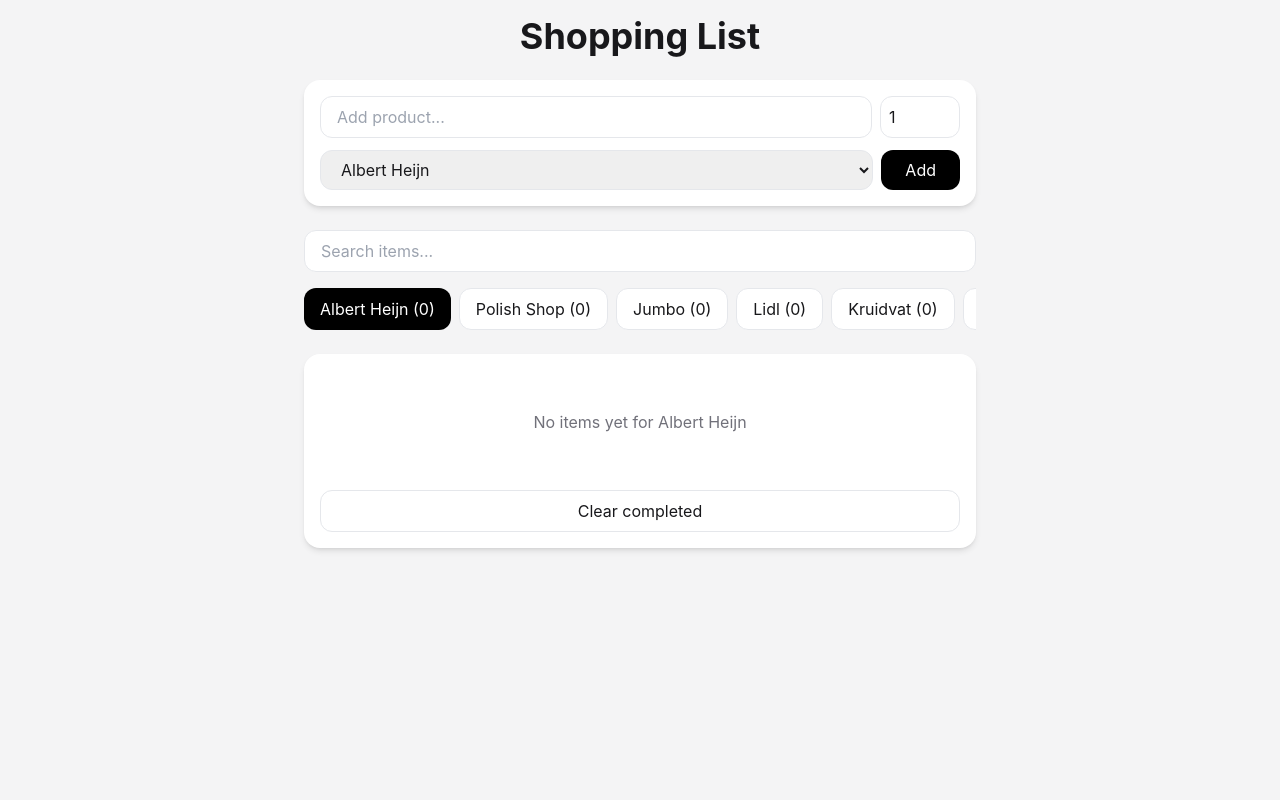
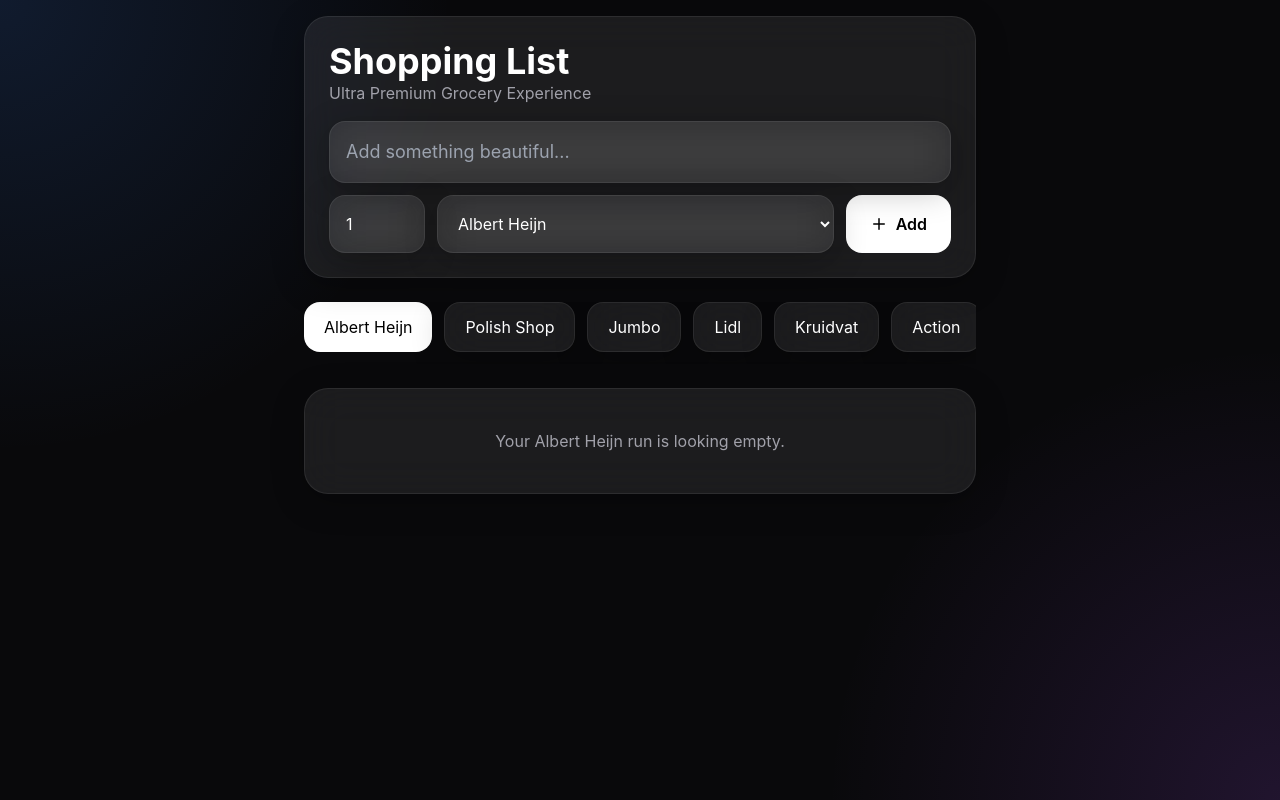
Before and after one commit to lucianpopa18/shopping-list-app, a React (Vite) app: page / in a window 1280 px wide. Built offline with nearby package versions, Linux system fonts and the light colour scheme.

Commit message:
Update: shopping-list-ultra-premium version

```diff
--- a/src/App.jsx
+++ b/src/App.jsx
@@ -1,6 +1,7 @@
 
-import { useEffect, useState } from 'react'
-import { Trash2, Pencil } from 'lucide-react'
+import { useState, useEffect } from 'react'
+import { motion } from 'framer-motion'
+import { Plus, Trash2, Check } from 'lucide-react'
 
 const stores = [
   'Albert Heijn',
@@ -8,204 +9,177 @@ const stores = [
   'Jumbo',
   'Lidl',
   'Kruidvat',
-  'Action',
+  'Action'
 ]
-
-const defaultData = Object.fromEntries(stores.map(store => [store, []]))
 
 export default function App() {
   const [lists, setLists] = useState(() => {
-    const saved = localStorage.getItem('shopping-list-data')
-    return saved ? JSON.parse(saved) : defaultData
+    return JSON.parse(localStorage.getItem('premium-shopping')) || {}
   })
 
-  const [product, setProduct] = useState('')
-  const [quantity, setQuantity] = useState(1)
+  const [item, setItem] = useState('')
+  const [qty, setQty] = useState(1)
   const [store, setStore] = useState(stores[0])
   const [activeStore, setActiveStore] = useState(stores[0])
-  const [search, setSearch] = useState('')
 
   useEffect(() => {
-    localStorage.setItem('shopping-list-data', JSON.stringify(lists))
+    localStorage.setItem('premium-shopping', JSON.stringify(lists))
   }, [lists])
 
   const addItem = () => {
-    if (!product.trim()) return
+    if (!item.trim()) return
 
     const newItem = {
       id: Date.now(),
-      name: product,
-      quantity,
-      completed: false,
+      name: item,
+      qty,
+      completed: false
     }
 
     setLists(prev => ({
       ...prev,
-      [store]: [...prev[store], newItem],
+      [store]: [...(prev[store] || []), newItem]
     }))
 
-    setProduct('')
-    setQuantity(1)
+    setItem('')
+    setQty(1)
   }
 
-  const toggleComplete = id => {
+  const toggleItem = id => {
     setLists(prev => ({
       ...prev,
-      [activeStore]: prev[activeStore].map(item =>
-        item.id === id
-          ? { ...item, completed: !item.completed }
-          : item
-      ),
+      [activeStore]: prev[activeStore].map(i =>
+        i.id === id ? { ...i, completed: !i.completed } : i
+      )
     }))
   }
 
   const deleteItem = id => {
     setLists(prev => ({
       ...prev,
-      [activeStore]: prev[activeStore].filter(item => item.id !== id),
+      [activeStore]: prev[activeStore].filter(i => i.id !== id)
     }))
   }
 
-  const editItem = id => {
-    const newName = prompt('Edit item')
-    if (!newName) return
-
-    setLists(prev => ({
-      ...prev,
-      [activeStore]: prev[activeStore].map(item =>
-        item.id === id ? { ...item, name: newName } : item
-      ),
-    }))
-  }
-
-  const clearCompleted = () => {
-    setLists(prev => ({
-      ...prev,
-      [activeStore]: prev[activeStore].filter(item => !item.completed),
-    }))
-  }
-
-  const filteredItems = lists[activeStore].filter(item =>
-    item.name.toLowerCase().includes(search.toLowerCase())
-  )
+  const currentItems = lists[activeStore] || []
 
   return (
     <div className="min-h-screen p-4">
       <div className="max-w-2xl mx-auto">
-        <h1 className="text-4xl font-bold mb-6 text-center">
-          Shopping List
-        </h1>
 
-        <div className="bg-white rounded-2xl shadow-md p-4 mb-6">
-          <div className="flex gap-2 mb-3">
+        <motion.div
+          initial={{ opacity: 0, y: -20 }}
+          animate={{ opacity: 1, y: 0 }}
+          className="glass rounded-3xl p-6 sticky top-4 z-10 mb-6"
+        >
+          <div className="flex items-center justify-between mb-4">
+            <div>
+              <h1 className="text-4xl font-bold">Shopping List</h1>
+              <p className="text-zinc-400">
+                Ultra Premium Grocery Experience
+              </p>
+            </div>
+          </div>
+
+          <div className="flex flex-col gap-3">
             <input
-              type="text"
-              value={product}
-              onChange={e => setProduct(e.target.value)}
+              value={item}
+              onChange={e => setItem(e.target.value)}
               onKeyDown={e => e.key === 'Enter' && addItem()}
-              placeholder="Add product..."
-              className="flex-1 border rounded-xl px-4 py-2"
+              placeholder="Add something beautiful..."
+              className="glass rounded-2xl p-4 outline-none text-lg"
             />
 
+            <div className="flex gap-3">
               <input
                 type="number"
-              value={quantity}
+                value={qty}
                 min="1"
-              onChange={e => setQuantity(Number(e.target.value))}
-              className="w-20 border rounded-xl px-2 py-2"
+                onChange={e => setQty(Number(e.target.value))}
+                className="glass rounded-2xl p-4 w-24 outline-none"
               />
-          </div>
 
-          <div className="flex gap-2">
               <select
                 value={store}
                 onChange={e => setStore(e.target.value)}
-              className="flex-1 border rounded-xl px-4 py-2"
+                className="glass rounded-2xl p-4 flex-1 outline-none bg-transparent"
               >
-              {stores.map(store => (
-                <option key={store}>{store}</option>
+                {stores.map(s => (
+                  <option key={s} className="text-black">{s}</option>
                 ))}
               </select>
 
+              <motion.button
+                whileTap={{ scale: 0.92 }}
+                whileHover={{ scale: 1.04 }}
+                onClick={addItem}
+                className="rounded-2xl px-6 bg-white text-black font-semibold flex items-center gap-2"
+              >
+                <Plus size={18} />
+                Add
+              </motion.button>
+            </div>
+          </div>
+        </motion.div>
+
+        <div className="flex gap-3 overflow-auto pb-3 mb-6">
+          {stores.map(s => (
+            <motion.button
+              whileTap={{ scale: 0.95 }}
+              key={s}
+              onClick={() => setActiveStore(s)}
+              className={`px-5 py-3 rounded-2xl whitespace-nowrap transition-all ${
+                activeStore === s
+                  ? 'bg-white text-black'
+                  : 'glass'
+              }`}
+            >
+              {s}
+            </motion.button>
+          ))}
+        </div>
+
+        <div className="space-y-4">
+          {currentItems.length === 0 ? (
+            <div className="glass rounded-3xl p-10 text-center text-zinc-400">
+              Your {activeStore} run is looking empty.
+            </div>
+          ) : (
+            currentItems.map((i, index) => (
+              <motion.div
+                key={i.id}
+                initial={{ opacity: 0, y: 20 }}
+                animate={{ opacity: 1, y: 0 }}
+                transition={{ delay: index * 0.05 }}
+                className="glass rounded-3xl p-5 flex items-center justify-between"
+              >
+                <div className="flex items-center gap-4">
                   <button
-              onClick={addItem}
-              className="bg-black text-white px-6 py-2 rounded-xl hover:opacity-90 transition"
+                    onClick={() => toggleItem(i.id)}
+                    className={`w-7 h-7 rounded-full border flex items-center justify-center ${
+                      i.completed ? 'bg-green-400 text-black' : ''
+                    }`}
                   >
-              Add
+                    {i.completed && <Check size={16} />}
                   </button>
+
+                  <div className={i.completed ? 'line-through opacity-50' : ''}>
+                    <div className="text-lg font-medium">{i.name}</div>
+                    <div className="text-sm text-zinc-400">
+                      Quantity: {i.qty}
+                    </div>
                   </div>
                 </div>
 
-        <input
-          type="text"
-          placeholder="Search items..."
-          value={search}
-          onChange={e => setSearch(e.target.value)}
-          className="w-full mb-4 border rounded-xl px-4 py-2"
-        />
-
-        <div className="flex gap-2 overflow-x-auto mb-6">
-          {stores.map(tab => (
                 <button
-              key={tab}
-              onClick={() => setActiveStore(tab)}
-              className={`px-4 py-2 rounded-xl whitespace-nowrap transition ${
-                activeStore === tab
-                  ? 'bg-black text-white'
-                  : 'bg-white border'
-              }`}
+                  onClick={() => deleteItem(i.id)}
+                  className="opacity-70 hover:opacity-100 transition"
                 >
-              {tab} ({lists[tab].length})
-            </button>
-          ))}
-        </div>
-
-        <div className="bg-white rounded-2xl shadow-md p-4">
-          {filteredItems.length === 0 ? (
-            <div className="text-center text-zinc-500 py-10">
-              No items yet for {activeStore}
-            </div>
-          ) : (
-            <div className="space-y-3">
-              {filteredItems.map(item => (
-                <div
-                  key={item.id}
-                  className="flex items-center justify-between border rounded-xl p-3"
-                >
-                  <div className="flex items-center gap-3">
-                    <input
-                      type="checkbox"
-                      checked={item.completed}
-                      onChange={() => toggleComplete(item.id)}
-                    />
-
-                    <div
-                      className={item.completed ? 'line-through opacity-50' : ''}
-                    >
-                      {item.name} × {item.quantity}
-                    </div>
-                  </div>
-
-                  <div className="flex gap-2">
-                    <button onClick={() => editItem(item.id)}>
-                      <Pencil size={18} />
-                    </button>
-
-                    <button onClick={() => deleteItem(item.id)}>
                   <Trash2 size={18} />
                 </button>
-                  </div>
-                </div>
-              ))}
-            </div>
+              </motion.div>
+            ))
           )}
-
-          <button
-            onClick={clearCompleted}
-            className="mt-4 w-full border rounded-xl py-2 hover:bg-zinc-100 transition"
-          >
-            Clear completed
-          </button>
         </div>
       </div>
     </div>
--- a/src/index.css
+++ /dev/null
@@ -1,9 +0,0 @@
-
-@tailwind base;
-@tailwind components;
-@tailwind utilities;
-
-body {
-  @apply bg-zinc-100 text-zinc-900;
-  font-family: Inter, sans-serif;
-}
--- a/src/main.jsx
+++ b/src/main.jsx
@@ -1,7 +1,7 @@
 
 import React from 'react'
 import ReactDOM from 'react-dom/client'
-import './index.css'
+import './styles.css'
 import App from './App'
 
 ReactDOM.createRoot(document.getElementById('root')).render(
--- /dev/null
+++ b/src/styles.css
@@ -0,0 +1,26 @@
+
+@tailwind base;
+@tailwind components;
+@tailwind utilities;
+
+body {
+  margin: 0;
+  min-height: 100vh;
+  background:
+    radial-gradient(circle at top left, rgba(59,130,246,0.15), transparent 30%),
+    radial-gradient(circle at bottom right, rgba(168,85,247,0.15), transparent 30%),
+    #09090b;
+  color: white;
+  font-family: Inter, sans-serif;
+}
+
+* {
+  box-sizing: border-box;
+}
+
+.glass {
+  background: rgba(255,255,255,0.08);
+  backdrop-filter: blur(20px);
+  border: 1px solid rgba(255,255,255,0.08);
+  box-shadow: 0 8px 32px rgba(0,0,0,0.25);
+}
--- a/tailwind.config.js
+++ b/tailwind.config.js
@@ -1,8 +1,12 @@
 
 export default {
-  content: ['./index.html', './src/**/*.{js,ts,jsx,tsx}'],
+  content: ['./index.html', './src/**/*.{js,jsx}'],
   theme: {
-    extend: {},
+    extend: {
+      backdropBlur: {
+        xs: '2px'
+      }
+    }
   },
   plugins: [],
 }
```
Also changed, not shown: package.json (+5 -4 lines), 1 other file (tests, documents, lock files or other folders). Lines whose indentation alone changed are shown as unchanged.
